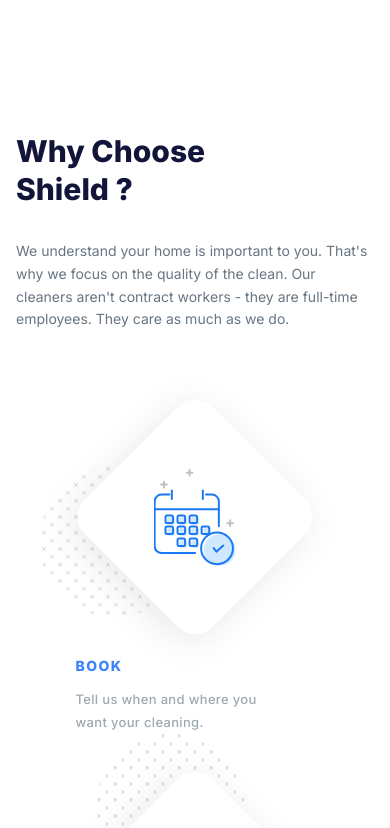
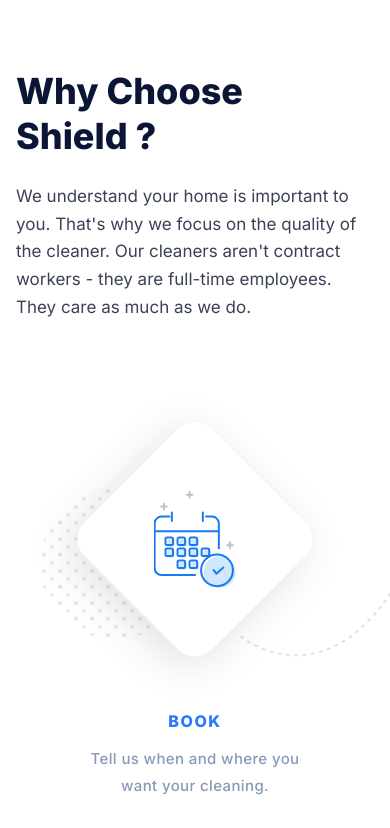
Before and after one commit to MichaelNdunwa/cleaning-service-booking-platform, a Next.js app in the folder frontend/: page / in a window 390 px wide. Shown: the part 840-1668 px from the top of the page. Built offline with nearby package versions, Linux system fonts and the light colour scheme.

Commit message:
[ADD] 19: The mobile view is good to go.

```diff
--- a/frontend/src/app/page.tsx
+++ b/frontend/src/app/page.tsx
@@ -166,21 +166,21 @@
   ] as const;
 
   return (
-    <section className="py-16 lg:py-24 bg-white">
-      <div className="max-w-[1400px] mx-auto px-4 sm:px-6 lg:px-8 mb-10">
+    <section className="pt-0 pb-16 lg:py-24 bg-white">
+      <div className="max-w-[1400px] mx-auto px-4 sm:px-6 lg:px-8 mb-10 overflow-hidden sm:overflow-visible">
         {/* Top Row: Title + Description */}
-        <div className="grid lg:grid-cols-2 gap-8 lg:gap-16 items-start mb-24 lg:mb-40">
+        <div className="grid lg:grid-cols-2 gap-6 lg:gap-16 items-start mb-16 lg:mb-40 text-left lg:text-left">
           <div>
-            <h2 className="text-3xl sm:text-4xl lg:text-[2.75rem] font-extrabold text-brand-primary leading-tight">
+            <h2 className="text-4xl sm:text-4xl lg:text-[2.75rem] font-extrabold text-[#0B1536] leading-tight mt-0 lg:mt-0">
               Why Choose
               <br />
               Shield ?
             </h2>
           </div>
           <div className="lg:pt-2">
-            <p className="text-neutral-600 leading-relaxed text-sm sm:text-base">
+            <p className="text-[#3B4256] leading-relaxed text-[17px] sm:text-base">
               We understand your home is important to you. That&apos;s
-              why we focus on the quality of the clean. Our cleaners
+              why we focus on the quality of the cleaner. Our cleaners
               aren&apos;t contract workers - they are full-time employees.
               They care as much as we do.
             </p>
@@ -188,10 +188,11 @@
         </div>
 
         {/* Feature Diamonds with Curve Path */}
-        <div className="relative overflow-visible">
-          {/* ── Dashed curve paths connecting diamonds (desktop only) ── */}
+        <div className="relative overflow-x-auto overflow-y-visible snap-x snap-mandatory pt-16 sm:pt-0 pb-12 -mx-4 sm:mx-0 sm:overflow-visible [&::-webkit-scrollbar]:hidden [-ms-overflow-style:none] [scrollbar-width:none]">
+          <div className="relative w-full sm:w-auto mx-auto">
+            {/* ── Dashed curve paths connecting diamonds (Desktop only here) ── */}
             <div
-            className="hidden lg:block absolute top-[5%] left-[19%] z-0 pointer-events-none"
+              className="hidden sm:block absolute top-[5%] left-[19%] z-0 pointer-events-none"
               aria-hidden="true"
             >
               <Image
@@ -203,7 +204,7 @@
               />
             </div>
             <div
-            className="hidden lg:block absolute top-[2%] right-[19%] z-0 pointer-events-none"
+              className="hidden sm:block absolute top-[2%] right-[19%] z-0 pointer-events-none"
               aria-hidden="true"
             >
               <Image
@@ -216,19 +217,35 @@
             </div>
 
             {/* ── Step cards grid ── */}
-          <div className="grid grid-cols-1 sm:grid-cols-3 gap-16 lg:gap-20">
+            <div className="flex sm:grid sm:grid-cols-3 gap-0 sm:gap-20 w-fit sm:w-auto">
               {steps.map((item, index) => (
-              <div key={item.label} className="flex flex-col items-center group">
-                {/* Container sized to diamond's bounding box (~255px) so left-aligned text starts at the diamond's left tip */}
-                <div className="w-[255px] flex flex-col items-start">
+                <div key={item.label} className="w-screen sm:w-auto flex-shrink-0 flex flex-col items-center group snap-center relative">
+
+                  {/* Mobile Curve Paths connecting cards */}
+                  {index < 2 && (
+                    <div
+                      className={`absolute ${index === 0 ? "top-[15%]" : "top-[10%]"} left-[50%] w-screen flex justify-center z-[5] pointer-events-none sm:hidden`}
+                      aria-hidden="true"
+                    >
+                      <Image
+                        src="/images/curve-path.svg"
+                        alt=""
+                        width={300}
+                        height={250}
+                        className="object-contain opacity-50"
+                      />
+                    </div>
+                  )}
+
+                  {/* Container sized to diamond's bounding box (~255px) */}
+                  <div className="w-[255px] flex flex-col items-center sm:items-start text-center sm:text-left relative z-10">
                     {/* Diamond wrapper — centered in container */}
                     <div className="relative self-center z-10 block">
                       {/* Outer diamond: sizing + hover transform */}
                       <div className="w-[180px] h-[180px] rotate-45 flex items-center justify-center transition-transform duration-300 ease-in-out group-hover:scale-[1.07]">
                         {/* Inner white card */}
                         <div
-                        className="w-[180px] h-[180px] rounded-[24px] bg-white flex items-center justify-center"
-                        style={{ boxShadow: "0 8px 40px rgba(0,0,0,0.09)" }}
+                          className="w-[180px] h-[180px] rounded-[24px] bg-white flex items-center justify-center p-[2px] shadow-[0_12px_45px_rgba(0,0,0,0.12)] ring-1 ring-gray-100/50"
                         >
                           {/* Icon — counter-rotated to appear upright */}
                           <div
@@ -261,21 +278,22 @@
                       </div>
                     </div>
 
-                  {/* Text content shifted slightly right to account for the diamond's rounded corner inset */}
-                  <div className="ml-2 md:ml-3">
+                    {/* Text content directly centered under diamond on mobile */}
+                    <div className="mt-20 sm:mt-12 flex flex-col items-center sm:items-start ml-0 sm:ml-2 md:ml-3">
                       {/* Step label */}
-                    <p className="text-[14px] font-[800] tracking-[0.1em] text-[#3B82F6] mb-3 mt-12">
+                      <p className="text-[16px] sm:text-[14px] font-[800] tracking-[0.1em] text-[#2979FF] mb-3">
                         {item.label}
                       </p>
 
                       {/* Step description */}
-                    <p className="text-[13px] text-neutral-400 leading-[1.8] max-w-[210px] font-medium tracking-wide">
+                      <p className="text-[15px] sm:text-[13px] text-[#869ab8] leading-[1.8] max-w-[210px] font-medium tracking-wide">
                         {item.description}
                       </p>
                     </div>
                   </div>
                 </div>
               ))}
+            </div>
           </div>
         </div>
       </div>
```
Lines whose indentation alone changed are shown as unchanged.
